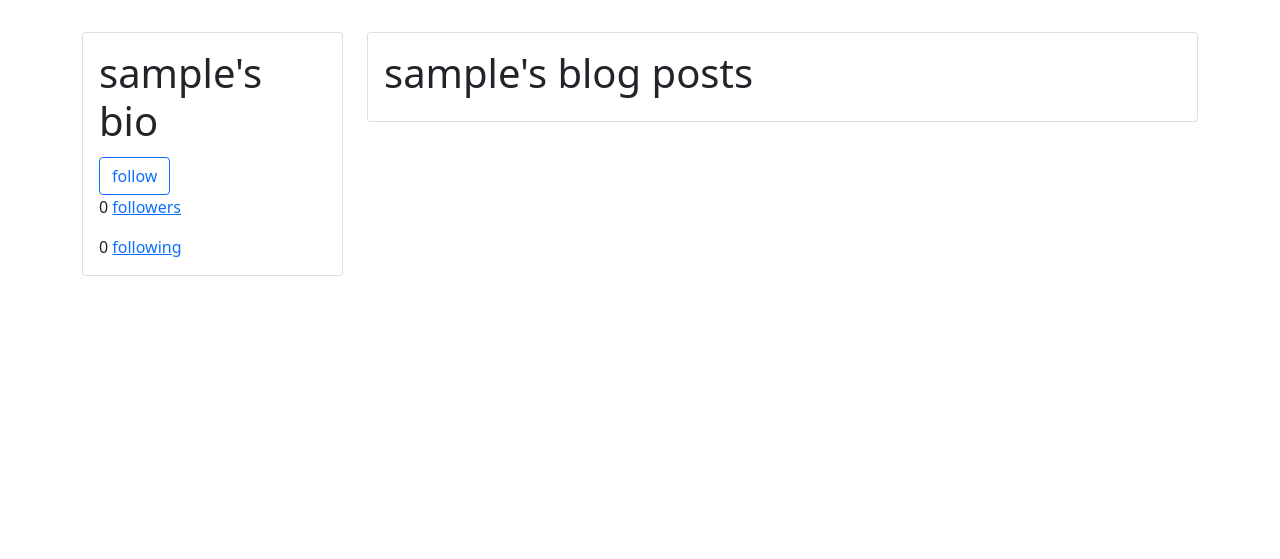
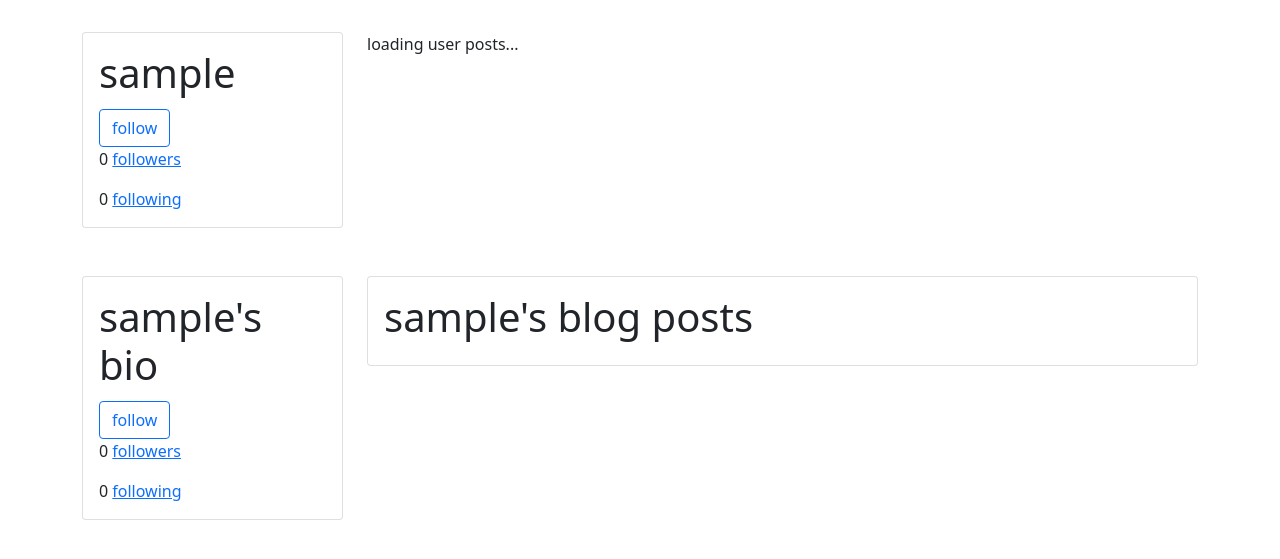
Before and after one commit to olewis8/django-blog, a Django app: a page that uses src/users/templates/pages/profile.html in a window 1280 px wide. Shown: the part 56-615 px from the top of the page. Run offline with Django 3.2, Linux system fonts and the light colour scheme; the visitor is signed in with stand-in values (Sample User, id 1); data comes from the database, SQL or seed files in the repository; data that the repository does not hold is empty.

Commit message:
dynamically load bio card info with js

```diff
--- a/src/users/models.py
+++ b/src/users/models.py
@@ -15,6 +15,17 @@ class Profile(models.Model):
     def get_profile_url(self):
         return f'/users/{self.user.username}'
 
+    def serialize(self):
+        data = {'id': self.id,
+                'username': self.user.username,
+                'bio': self.bio,
+                'location': self.location,
+                'followers_count': self.followers.count(),
+                'following_count': self.following.count(),
+                }
+
+        return data
+
 
 @receiver(post_save, sender=User)
 def create_user_profile(sender, instance, created, **kwargs):
--- a/src/users/templates/pages/profile.html
+++ b/src/users/templates/pages/profile.html
@@ -1,6 +1,23 @@
 {% extends 'base.html' %}
 
 {% block content %}
+
+<div class='container py-3'>
+  <div class='row'>
+    <div class='col-md-3 gy-3 gl-3'>
+      <div id='bio-card'>
+        loading bio card...
+      </div>
+    </div>
+
+    <div class='col-md-3 gy-3 gl-3'>
+      <div id='user-posts'>
+        loading user posts...
+      </div>
+    </div>
+  </div>
+</div>
+
 
 <div class='container py-3'>
   <div class='row'>
@@ -32,4 +49,34 @@
   </div>
 </div>
 
+
+<script>
+ const formatBioCard = function(bioData){
+   template = "<div class='card'><div class='card-body'><h1 class='card-title'>"+ bioData.username +"</h1><h5 class='card-subtitle'>"+ bioData.location +"</h5><p class='card-text'>"+ bioData.bio +"</p><a href='follow/' type='button' class='btn btn-outline-primary'>follow</a><p class='card-text'>"+ bioData.followers_count +" <a href='followers/'>followers</a></p><p class='card-text'>"+ bioData.following_count +" <a href='following/'>following</a></p></div></div>"
+
+   return template
+ }
+
+ const loadBioCard = function(bioElement){
+   const xhr = new XMLHttpRequest()
+   const method = 'GET'
+   const url = '{{request.path}}' + 'bio-data/'
+   const responseType = 'json'
+
+   xhr.responseType = responseType
+   xhr.open(method, url)
+   xhr.onload = function(){
+     var bioData = xhr.response
+     console.log(bioData)
+
+     bioCardHtml = formatBioCard(bioData)
+     bioElement.innerHTML = bioCardHtml
+   }
+  xhr.send()
+ }
+
+ var bioElement = document.getElementById('bio-card')
+ loadBioCard(bioElement)
+</script>
+
 {% endblock %}
--- a/src/users/urls.py
+++ b/src/users/urls.py
@@ -6,7 +6,9 @@ from .views import (toggle_follow,
                     login_view,
                     logout_view,
                     register_view,
-                    profile_view)
+                    profile_view,
+
+                    retrieve_bio_data)
 
 urlpatterns = [
     path('login/', login_view, name='login'),
@@ -16,4 +18,6 @@ urlpatterns = [
     path('<str:username>/follow/', toggle_follow.as_view()),
     path('<str:username>/followers/', followers_view),
     path('<str:username>/following/', following_view),
+
+    path('<str:username>/bio-data/', retrieve_bio_data)
 ]
--- a/src/users/views.py
+++ b/src/users/views.py
@@ -3,6 +3,7 @@ from django.contrib.auth import authenticate, login, logout
 from django.contrib.auth.decorators import login_required
 from django.contrib.auth.forms import UserCreationForm
 from django.contrib.auth.models import User
+from django.http import JsonResponse
 from django.shortcuts import get_object_or_404, render, redirect
 from django.views.generic import RedirectView
 
@@ -85,6 +86,14 @@ def profile_view(request, username):
     return render(request, template_name, context)
 
 
+def retrieve_bio_data(request, username):
+    user = get_object_or_404(User, username=username)
+    profile = get_object_or_404(Profile, user=user)
+    data = profile.serialize()
+
+    return JsonResponse(data)
+
+
 class toggle_follow(RedirectView):
     def get_redirect_url(self, *args, **kwargs):
 
```
